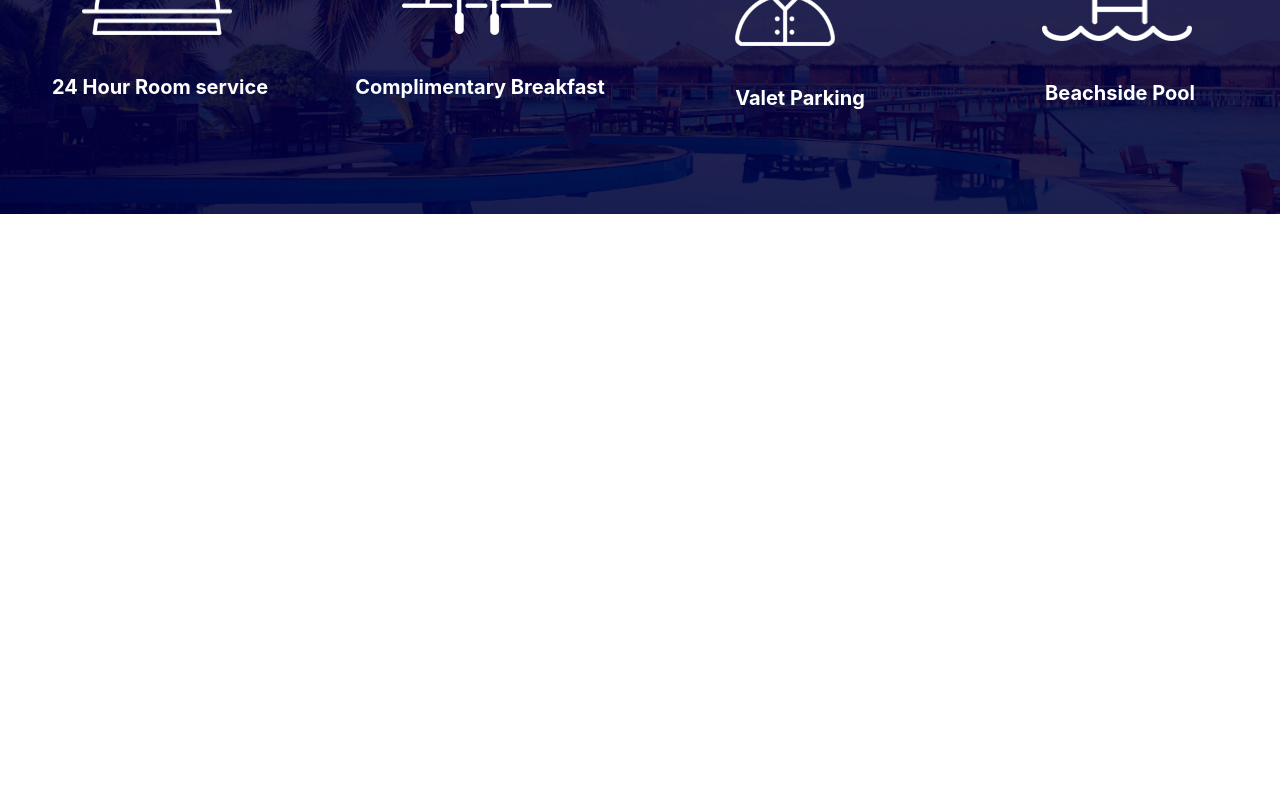
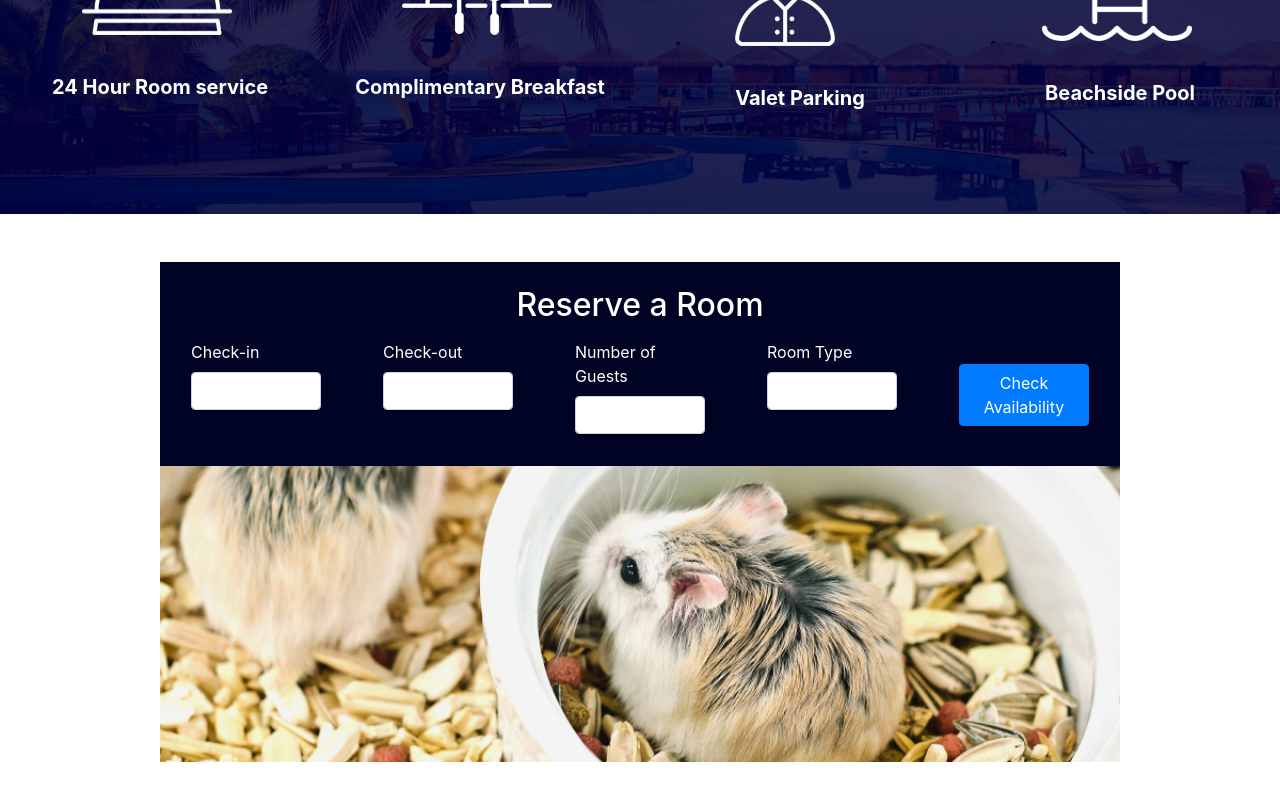
Before and after one commit to huegogh/recreate-wtih-react, a React (Create React App) app: page /hotel in a window 1280 px wide. Shown: the part 2960-3760 px from the top of the page. Before the commit the page ends 3174 px from the top, so only its background shows below. Built offline with nearby package versions, Linux system fonts and the light colour scheme.

Commit message:
add main content

```diff
--- a/src/components/hotel-components/Reservation.js
+++ b/src/components/hotel-components/Reservation.js
@@ -1,13 +1,61 @@
 import Row from 'react-bootstrap/Row';
 import Col from 'react-bootstrap/Col';
+import styled from 'styled-components';
+import footerImage from "../../assets/hotel-assets/hamsterreserve.jpg";
+
+const Styles = styled.div`
+#reserve-form {
+    height: 500px;
+    background-image: url(${footerImage});
+    background-size: cover;
+}
+
+.bg-custom {
+    background-color: #000324;
+}
+
+`;
 
 export function Reservation(props) {
-    return(
-        <Row>
-            <Col>
+    return (
+        <Styles>
 
+            <Row id='reserve' className="row d-flex justify-content-center">
+                <Col id="reserve-form" className="col-9 my-5">
+                    <Row className="row py-4 bg-custom">
+                        <Col className="col-12 text-white d-flex justify-content-center">
+                            <h2>Reserve a Room</h2>
+                        </Col>
+                        <Col className="col-12 d-flex flex-row justify-content-around text-white">
 
-            </Col>
-        </Row>
+                            <Row className="row d-flex justify-content-around py-2">
+                                <Col className="col-10 col-md-6 col-lg-2">
+                                    <label for="checkIn">Check-in</label>
+                                    <input type="email" className="form-control" id="checkIn" aria-describedby="emailHelp" />
+                                </Col>
+                                <Col className="col-10 col-md-6 col-lg-2">
+                                    <label for="checkOut">Check-out</label>
+                                    <input type="email" className="form-control" id="checkOut" aria-describedby="emailHelp" />
+                                </Col>
+                                <Col className="col-10 col-md-6 col-lg-2">
+                                    <label for="numOfGuests">Number of Guests</label>
+                                    <input type="email" className="form-control" id="numOfGuest" aria-describedby="emailHelp" />
+                                </Col>
+                                <Col className="col-10 col-md-6 col-lg-2">
+                                    <label for="roomType">Room Type</label>
+                                    <input type="email" className="form-control" id="roomType" aria-describedby="emailHelp" />
+                                </Col>
+                                <Col className="col-10 col-md-6 col-lg-2">
+                                    <button type="submit" className="btn btn-primary mt-4">Check Availability</button>
+                                </Col>
+                            </Row>
+
+                        </Col>
+                    </Row>
+
+                </Col>
+            </Row>
+
+        </Styles >
     );
 }
```
